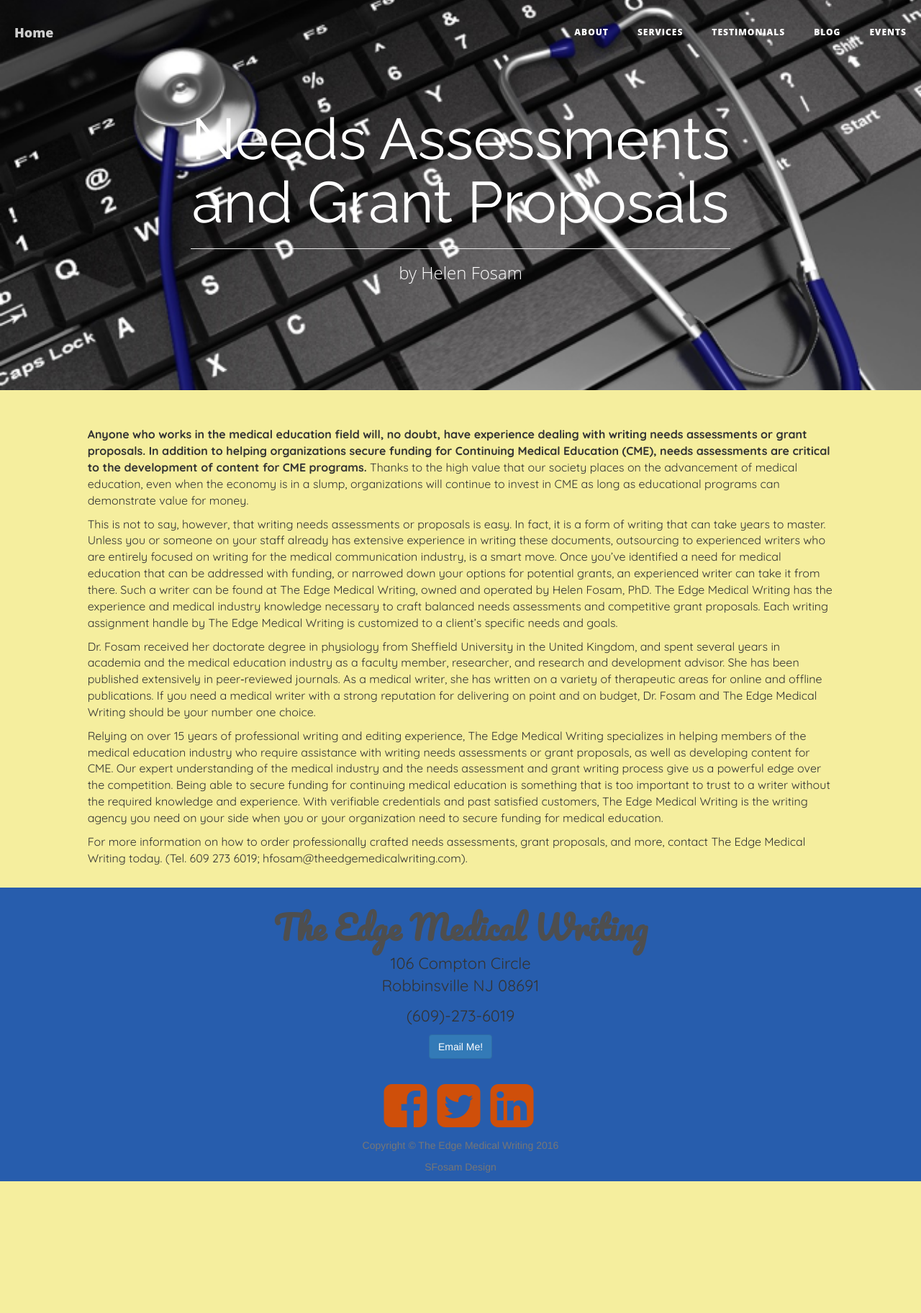
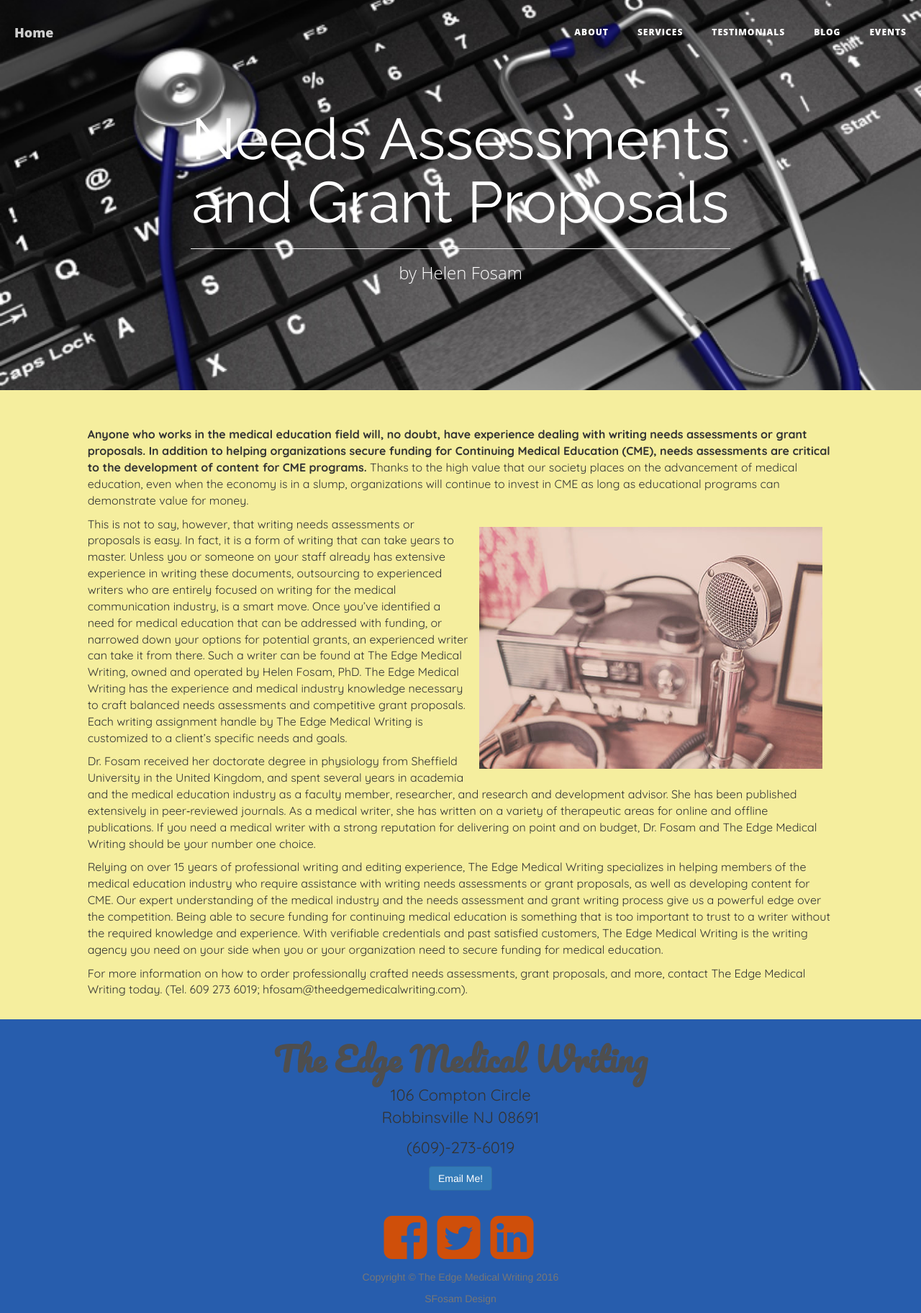
Before and after one commit to saltoriousSIG/theedge, a Jekyll site: the page built from _posts/blogs/2016-04-29-Needs-Assessments-and-Grant-Proposals.md, in a window 1280 px wide. Shown: the whole page at 72% size. Built offline with Jekyll 4.4.1, drawn with Linux system fonts in a browser that asks for light colours; before the commit the page ends 1641 px from its top, so only the background shows below that.

Commit message:
Update 2016-04-29-Needs-Assessments-and-Grant-Proposals.md

```diff
--- a/_posts/blogs/2016-04-29-Needs-Assessments-and-Grant-Proposals.md
+++ b/_posts/blogs/2016-04-29-Needs-Assessments-and-Grant-Proposals.md
@@ -9,6 +9,9 @@
 
 **Anyone who works in the medical education field will, no doubt, have experience dealing with writing needs assessments or grant proposals. In addition to helping organizations secure funding for Continuing Medical Education (CME), needs assessments are critical to the development of content for CME programs.** Thanks to the high value that our society places on the advancement of medical education, even when the economy is in a slump, organizations will continue to invest in CME as long as educational programs can demonstrate value for money.
 
+![blog-nigeria-image-1](/assets/img/blog-1-img.png)
+
+
 This is not to say, however, that writing needs assessments or proposals is easy. In fact, it is a form of writing that can take years to master. Unless you or someone on your staff already has extensive experience in writing these documents, outsourcing to experienced writers who are entirely focused on writing for the medical communication industry, is a smart move. Once you've identified a need for medical education that can be addressed with funding, or narrowed down your options for potential grants, an experienced writer can take it from there. Such a writer can be found at The Edge Medical Writing, owned and operated by Helen Fosam, PhD. The Edge Medical Writing has the experience and medical industry knowledge necessary to craft balanced needs assessments and competitive grant proposals. Each writing assignment handle by The Edge Medical Writing is customized to a client’s specific needs and goals.
 
 Dr. Fosam received her doctorate degree in physiology from Sheffield University in the United Kingdom, and spent several years in academia and the medical education industry as a faculty member, researcher, and research and development advisor. She has been published extensively in peer‑reviewed journals. As a medical writer, she has written on a variety of therapeutic areas for online and offline publications. If you need a medical writer with a strong reputation for delivering on point and on budget, Dr. Fosam and The Edge Medical Writing should be your number one choice.
```
